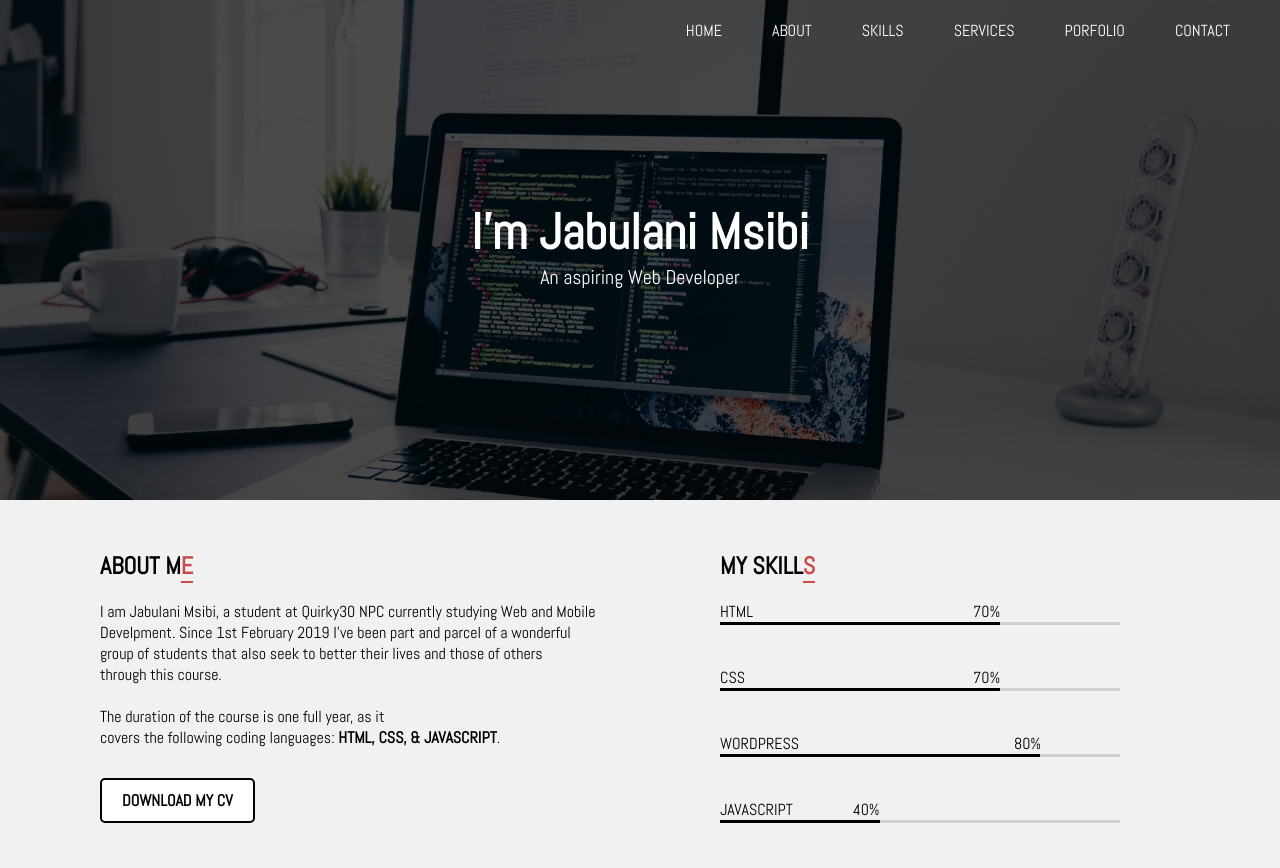
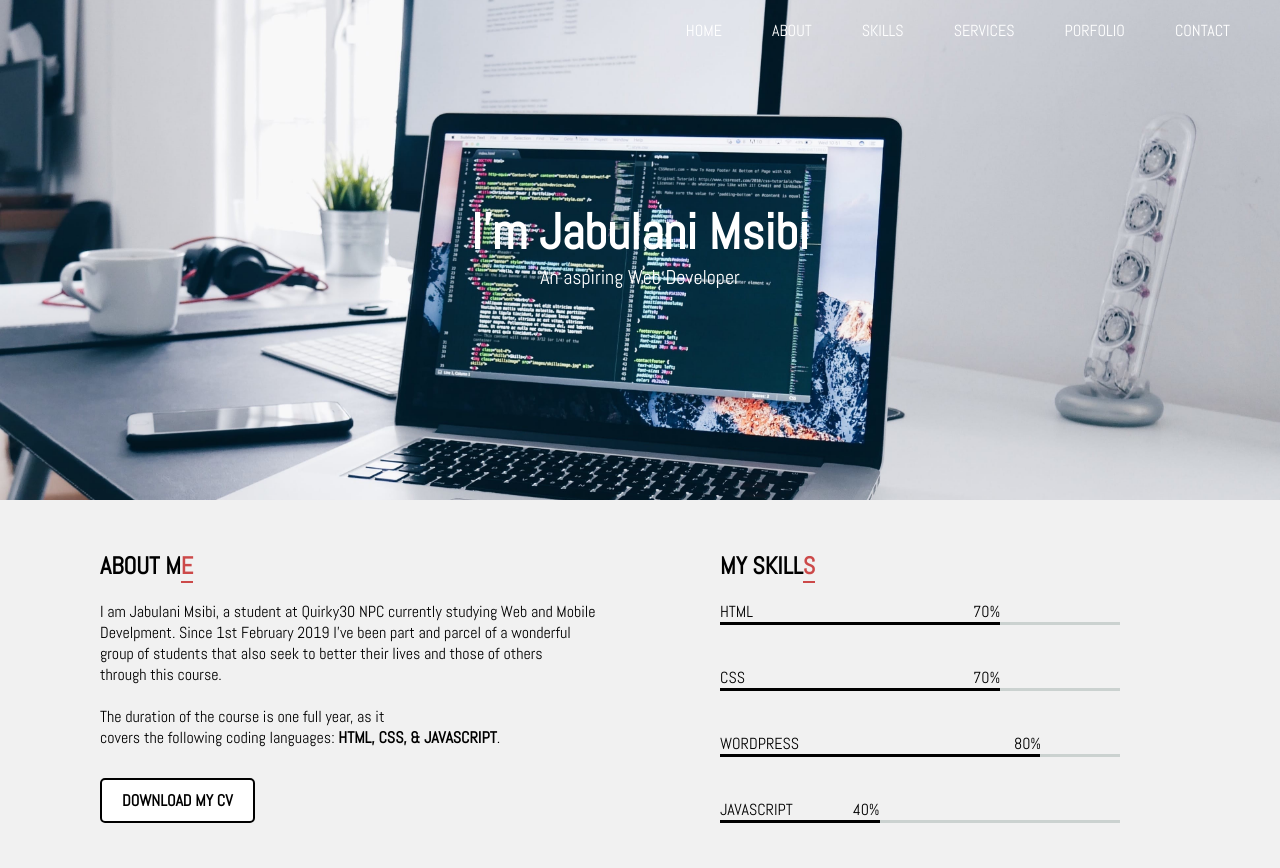
Before and after one commit to jabulaniMsibi/New-Portfolio, a plain HTML site: page index.html in a window 1280 px wide. Shown: the top 868 px of the page. Drawn offline with Linux system fonts and the light colour scheme; a script that the page names is missing.

Commit message:
Update index.css

```diff
--- a/index.css
+++ b/index.css
@@ -10,7 +10,7 @@ body {
 
 /* Style for home section */
 .home {
-  background-image: linear-gradient( rgba(0, 0, 0, 0.7), rgba(0, 0, 0, 0.7)), url('code-bg.jpg');
+  background-image:url('code-bg.jpg');
   background-size: cover;
   background-position: center;
   height: 500px;
```
